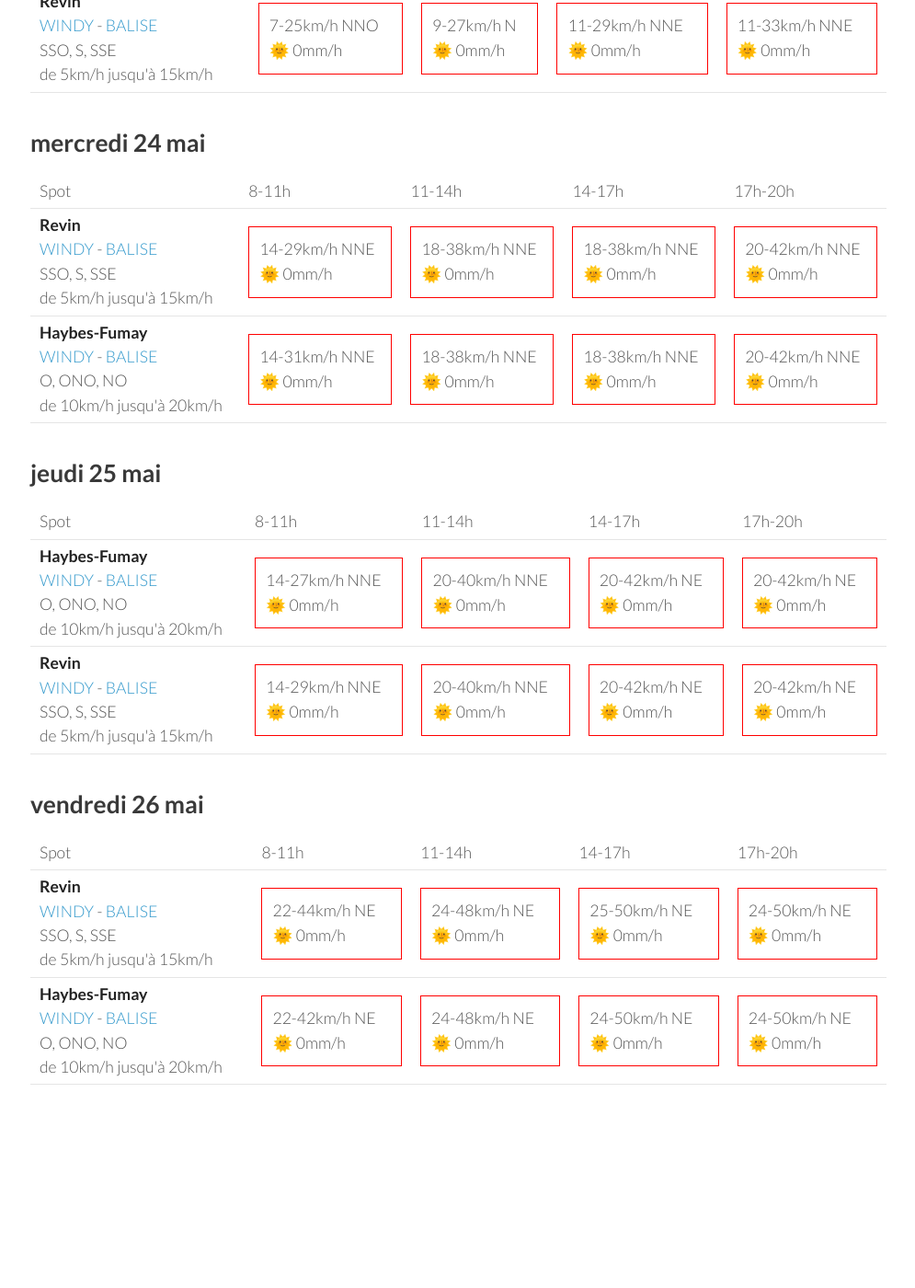
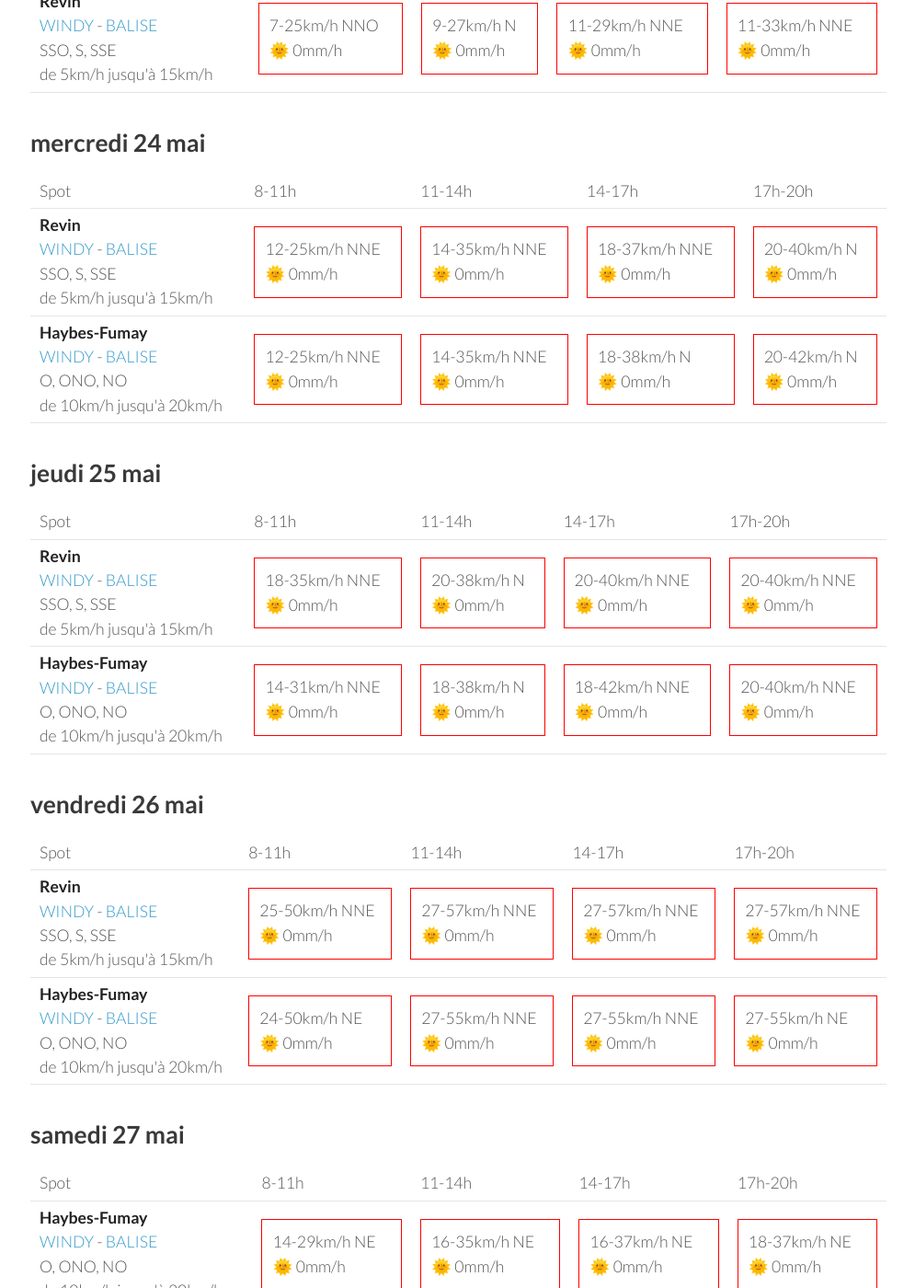
Before and after one commit to parapente-dans-le-nord/parapente-dans-le-nord.github.io, a Jekyll site: the page built from ardennes.markdown, in a window 1280 px wide and 1400 px high, scrolled down 859 px. Shown: the whole window at 92% size, without its empty margins (25-1020 px from the left). Built offline with Jekyll 4.4.1, drawn with Linux system fonts in a browser that asks for light colours; before the commit the page ends 2166 px from its top, so only the background shows below that; some of the changed text lies outside the part shown.

Commit message:
update index.markdown

```diff
--- a/ardennes.markdown
+++ b/ardennes.markdown
@@ -96,20 +96,20 @@ page mise à jour le lundi 22 mai 06:10
 <tr>
         <td><strong>Revin</strong><br><a href="https://windy.com/49.948/4.625?49.543,4.625,8">WINDY</a> - <span class=""><a href="http://www.balisemeteo.com/balise.php?idBalise=5019">BALISE</a> </span><br> <span class="vent-favorable">SSO, S, SSE</span><br><span class="force-vent">de 5km/h jusqu'à 15km/h</span> </td>
 
-            <td><div class="not-flyable"><p>14-29km/h NNE</p><p>🌞 0mm/h</p></div></td>
-            <td><div class="not-flyable"><p>18-38km/h NNE</p><p>🌞 0mm/h</p></div></td>
-            <td><div class="not-flyable"><p>18-38km/h NNE</p><p>🌞 0mm/h</p></div></td>
-            <td><div class="not-flyable"><p>20-42km/h NNE</p><p>🌞 0mm/h</p></div></td>
+            <td><div class="not-flyable"><p>12-25km/h NNE</p><p>🌞 0mm/h</p></div></td>
+            <td><div class="not-flyable"><p>14-35km/h NNE</p><p>🌞 0mm/h</p></div></td>
+            <td><div class="not-flyable"><p>18-37km/h NNE</p><p>🌞 0mm/h</p></div></td>
+            <td><div class="not-flyable"><p>20-40km/h N</p><p>🌞 0mm/h</p></div></td>
 
 
     </tr>
 <tr>
         <td><strong>Haybes-Fumay</strong><br><a href="https://windy.com/49.998/4.715?49.913,4.738,10">WINDY</a> - <span class=""><a href="http://www.balisemeteo.com/balise.php?idBalise=104">BALISE</a> </span><br> <span class="vent-favorable">O, ONO, NO</span><br><span class="force-vent">de 10km/h jusqu'à 20km/h</span> </td>
 
-            <td><div class="not-flyable"><p>14-31km/h NNE</p><p>🌞 0mm/h</p></div></td>
-            <td><div class="not-flyable"><p>18-38km/h NNE</p><p>🌞 0mm/h</p></div></td>
-            <td><div class="not-flyable"><p>18-38km/h NNE</p><p>🌞 0mm/h</p></div></td>
-            <td><div class="not-flyable"><p>20-42km/h NNE</p><p>🌞 0mm/h</p></div></td>
+            <td><div class="not-flyable"><p>12-25km/h NNE</p><p>🌞 0mm/h</p></div></td>
+            <td><div class="not-flyable"><p>14-35km/h NNE</p><p>🌞 0mm/h</p></div></td>
+            <td><div class="not-flyable"><p>18-38km/h N</p><p>🌞 0mm/h</p></div></td>
+            <td><div class="not-flyable"><p>20-42km/h N</p><p>🌞 0mm/h</p></div></td>
 
 
     </tr>
@@ -130,22 +130,22 @@ page mise à jour le lundi 22 mai 06:10
       <td>17h-20h</td>
     </tr>
 <tr>
-        <td><strong>Haybes-Fumay</strong><br><a href="https://windy.com/49.998/4.715?49.913,4.738,10">WINDY</a> - <span class=""><a href="http://www.balisemeteo.com/balise.php?idBalise=104">BALISE</a> </span><br> <span class="vent-favorable">O, ONO, NO</span><br><span class="force-vent">de 10km/h jusqu'à 20km/h</span> </td>
+        <td><strong>Revin</strong><br><a href="https://windy.com/49.948/4.625?49.543,4.625,8">WINDY</a> - <span class=""><a href="http://www.balisemeteo.com/balise.php?idBalise=5019">BALISE</a> </span><br> <span class="vent-favorable">SSO, S, SSE</span><br><span class="force-vent">de 5km/h jusqu'à 15km/h</span> </td>
 
-            <td><div class="not-flyable"><p>14-27km/h NNE</p><p>🌞 0mm/h</p></div></td>
+            <td><div class="not-flyable"><p>18-35km/h NNE</p><p>🌞 0mm/h</p></div></td>
+            <td><div class="not-flyable"><p>20-38km/h N</p><p>🌞 0mm/h</p></div></td>
             <td><div class="not-flyable"><p>20-40km/h NNE</p><p>🌞 0mm/h</p></div></td>
-            <td><div class="not-flyable"><p>20-42km/h NE</p><p>🌞 0mm/h</p></div></td>
-            <td><div class="not-flyable"><p>20-42km/h NE</p><p>🌞 0mm/h</p></div></td>
+            <td><div class="not-flyable"><p>20-40km/h NNE</p><p>🌞 0mm/h</p></div></td>
 
 
     </tr>
 <tr>
-        <td><strong>Revin</strong><br><a href="https://windy.com/49.948/4.625?49.543,4.625,8">WINDY</a> - <span class=""><a href="http://www.balisemeteo.com/balise.php?idBalise=5019">BALISE</a> </span><br> <span class="vent-favorable">SSO, S, SSE</span><br><span class="force-vent">de 5km/h jusqu'à 15km/h</span> </td>
+        <td><strong>Haybes-Fumay</strong><br><a href="https://windy.com/49.998/4.715?49.913,4.738,10">WINDY</a> - <span class=""><a href="http://www.balisemeteo.com/balise.php?idBalise=104">BALISE</a> </span><br> <span class="vent-favorable">O, ONO, NO</span><br><span class="force-vent">de 10km/h jusqu'à 20km/h</span> </td>
 
-            <td><div class="not-flyable"><p>14-29km/h NNE</p><p>🌞 0mm/h</p></div></td>
+            <td><div class="not-flyable"><p>14-31km/h NNE</p><p>🌞 0mm/h</p></div></td>
+            <td><div class="not-flyable"><p>18-38km/h N</p><p>🌞 0mm/h</p></div></td>
+            <td><div class="not-flyable"><p>18-42km/h NNE</p><p>🌞 0mm/h</p></div></td>
             <td><div class="not-flyable"><p>20-40km/h NNE</p><p>🌞 0mm/h</p></div></td>
-            <td><div class="not-flyable"><p>20-42km/h NE</p><p>🌞 0mm/h</p></div></td>
-            <td><div class="not-flyable"><p>20-42km/h NE</p><p>🌞 0mm/h</p></div></td>
 
 
     </tr>
@@ -168,20 +168,20 @@ page mise à jour le lundi 22 mai 06:10
 <tr>
         <td><strong>Revin</strong><br><a href="https://windy.com/49.948/4.625?49.543,4.625,8">WINDY</a> - <span class=""><a href="http://www.balisemeteo.com/balise.php?idBalise=5019">BALISE</a> </span><br> <span class="vent-favorable">SSO, S, SSE</span><br><span class="force-vent">de 5km/h jusqu'à 15km/h</span> </td>
 
-            <td><div class="not-flyable"><p>22-44km/h NE</p><p>🌞 0mm/h</p></div></td>
-            <td><div class="not-flyable"><p>24-48km/h NE</p><p>🌞 0mm/h</p></div></td>
-            <td><div class="not-flyable"><p>25-50km/h NE</p><p>🌞 0mm/h</p></div></td>
-            <td><div class="not-flyable"><p>24-50km/h NE</p><p>🌞 0mm/h</p></div></td>
+            <td><div class="not-flyable"><p>25-50km/h NNE</p><p>🌞 0mm/h</p></div></td>
+            <td><div class="not-flyable"><p>27-57km/h NNE</p><p>🌞 0mm/h</p></div></td>
+            <td><div class="not-flyable"><p>27-57km/h NNE</p><p>🌞 0mm/h</p></div></td>
+            <td><div class="not-flyable"><p>27-57km/h NNE</p><p>🌞 0mm/h</p></div></td>
 
 
     </tr>
 <tr>
         <td><strong>Haybes-Fumay</strong><br><a href="https://windy.com/49.998/4.715?49.913,4.738,10">WINDY</a> - <span class=""><a href="http://www.balisemeteo.com/balise.php?idBalise=104">BALISE</a> </span><br> <span class="vent-favorable">O, ONO, NO</span><br><span class="force-vent">de 10km/h jusqu'à 20km/h</span> </td>
 
-            <td><div class="not-flyable"><p>22-42km/h NE</p><p>🌞 0mm/h</p></div></td>
-            <td><div class="not-flyable"><p>24-48km/h NE</p><p>🌞 0mm/h</p></div></td>
             <td><div class="not-flyable"><p>24-50km/h NE</p><p>🌞 0mm/h</p></div></td>
-            <td><div class="not-flyable"><p>24-50km/h NE</p><p>🌞 0mm/h</p></div></td>
+            <td><div class="not-flyable"><p>27-55km/h NNE</p><p>🌞 0mm/h</p></div></td>
+            <td><div class="not-flyable"><p>27-55km/h NNE</p><p>🌞 0mm/h</p></div></td>
+            <td><div class="not-flyable"><p>27-55km/h NE</p><p>🌞 0mm/h</p></div></td>
 
 
     </tr>
@@ -189,3 +189,39 @@ page mise à jour le lundi 22 mai 06:10
 </tbody>
 </table>
 {:/}
+## samedi 27 mai
+
+{::nomarkdown}
+<table>
+  <tbody>
+    <tr>
+      <td>Spot</td>
+      <td>8-11h</td>
+      <td>11-14h</td>
+      <td>14-17h</td>
+      <td>17h-20h</td>
+    </tr>
+<tr>
+        <td><strong>Haybes-Fumay</strong><br><a href="https://windy.com/49.998/4.715?49.913,4.738,10">WINDY</a> - <span class=""><a href="http://www.balisemeteo.com/balise.php?idBalise=104">BALISE</a> </span><br> <span class="vent-favorable">O, ONO, NO</span><br><span class="force-vent">de 10km/h jusqu'à 20km/h</span> </td>
+
+            <td><div class="not-flyable"><p>14-29km/h NE</p><p>🌞 0mm/h</p></div></td>
+            <td><div class="not-flyable"><p>16-35km/h NE</p><p>🌞 0mm/h</p></div></td>
+            <td><div class="not-flyable"><p>16-37km/h NE</p><p>🌞 0mm/h</p></div></td>
+            <td><div class="not-flyable"><p>18-37km/h NE</p><p>🌞 0mm/h</p></div></td>
+
+
+    </tr>
+<tr>
+        <td><strong>Revin</strong><br><a href="https://windy.com/49.948/4.625?49.543,4.625,8">WINDY</a> - <span class=""><a href="http://www.balisemeteo.com/balise.php?idBalise=5019">BALISE</a> </span><br> <span class="vent-favorable">SSO, S, SSE</span><br><span class="force-vent">de 5km/h jusqu'à 15km/h</span> </td>
+
+            <td><div class="not-flyable"><p>14-31km/h NE</p><p>🌞 0mm/h</p></div></td>
+            <td><div class="not-flyable"><p>16-33km/h NE</p><p>🌞 0mm/h</p></div></td>
+            <td><div class="not-flyable"><p>16-37km/h NE</p><p>🌞 0mm/h</p></div></td>
+            <td><div class="not-flyable"><p>18-35km/h NE</p><p>🌞 0mm/h</p></div></td>
+
+
+    </tr>
+
+</tbody>
+</table>
+{:/}
```
Also changed, not shown: other parts of ardennes.markdown (+1 -1 lines).
